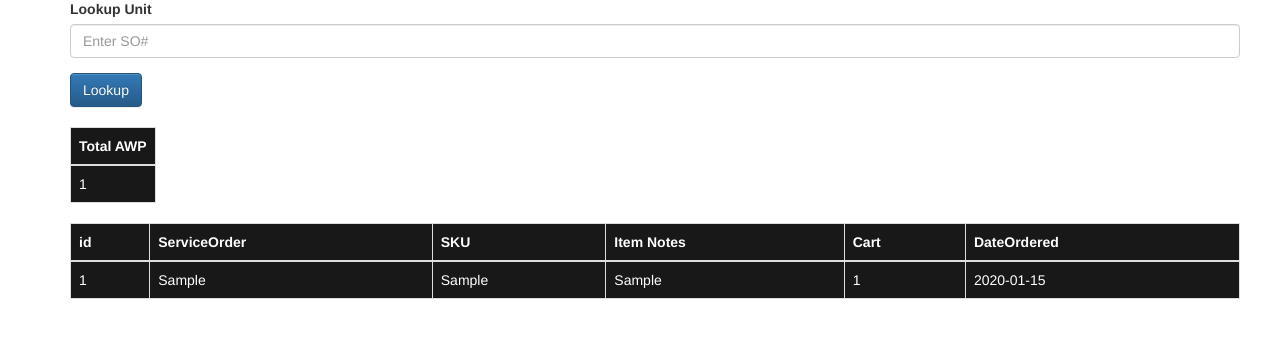
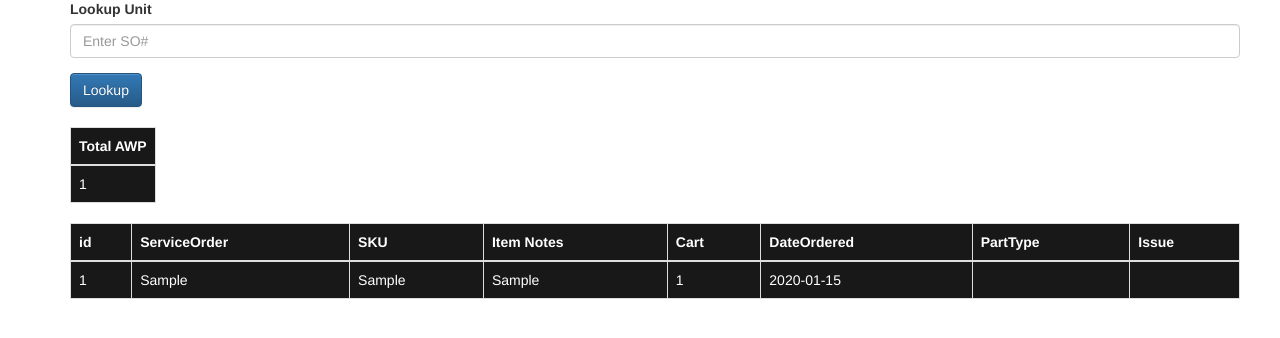
Before and after one commit to anguyenrgb/InventoryProject, a PHP site: page / in a window 1280 px wide. Shown: the part 135-473 px from the top of the page. Run offline with PHP 8.4, Linux system fonts and the light colour scheme; tables that the repository leaves empty hold one stand-in row (values such as "Sample post"); data that the repository does not hold is empty; some libraries are stand-ins or nearby versions.

Commit message:
Update index.php

```diff
--- a/index.php
+++ b/index.php
@@ -21,6 +21,7 @@ table, .table {
 	<div class="row">
 		<h2>AWP Inventory</h2>
 
+		<!-- {Looking up a Unit} -->
 		<form action="inc/SOquery.php" method="POST">
             <div class="form-group">
                 <label for="Lookup">Lookup Unit</label>
@@ -48,6 +49,8 @@ table, .table {
 			<?php } ?>
 			</tbody>
 		</table>
+
+		<!-- {Displaying Curent Inventory} -->
 		<?php
 		include_once("inc/dbhandler.php");
 		$sqlQuery = "SELECT * from rack_1 ORDER BY id desc;";
@@ -62,6 +65,8 @@ table, .table {
 					<th>Item Notes</th>
 					<th>Cart</th>
 					<th>DateOrdered</th>
+					<th>PartType</th>
+					<th>Issue</th>
 				</tr>
 			</thead>
 			<tbody>
@@ -73,6 +78,8 @@ table, .table {
 				   <td><?php echo $developer ['Model']; ?></td>
 				   <td><?php echo $developer ['Cart']; ?></td>
 				   <td><?php echo $developer ['DateOrdered']; ?></td>
+				   <td><?php echo $developer ['PartType']; ?></td>
+				   <td><?php echo $developer ['Issue']; ?></td>
 				   </tr>
 				<?php } ?>
 			</tbody>
```
